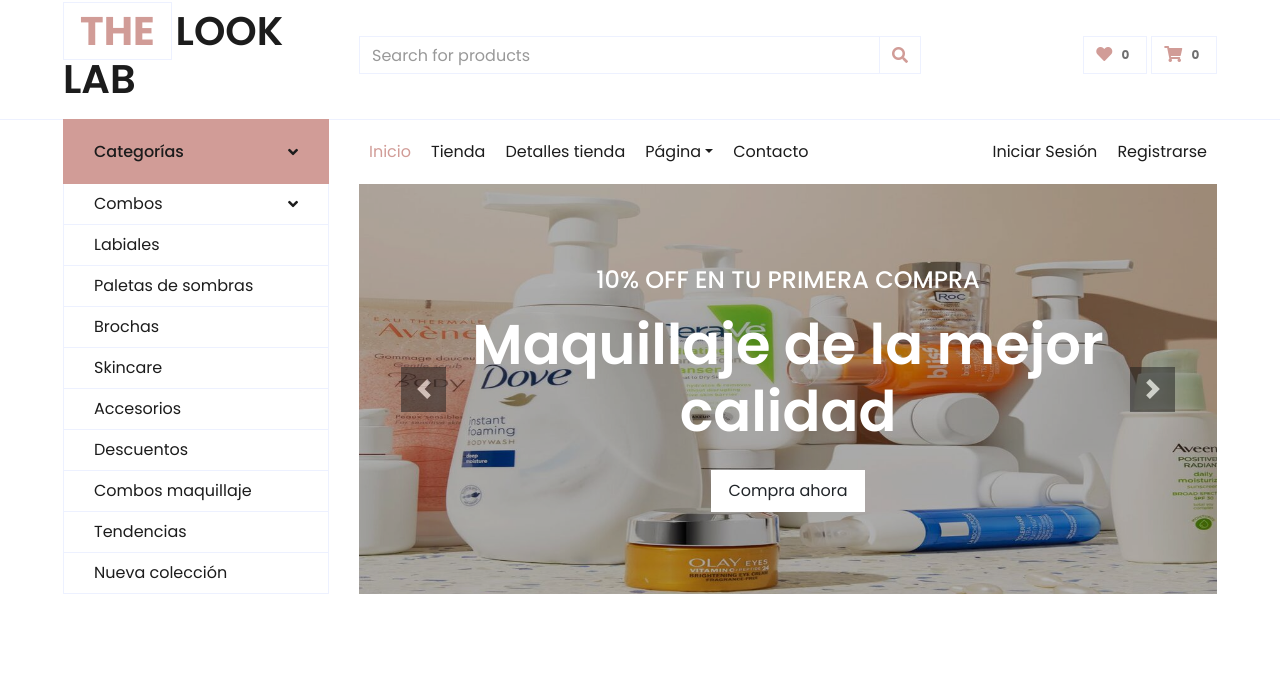
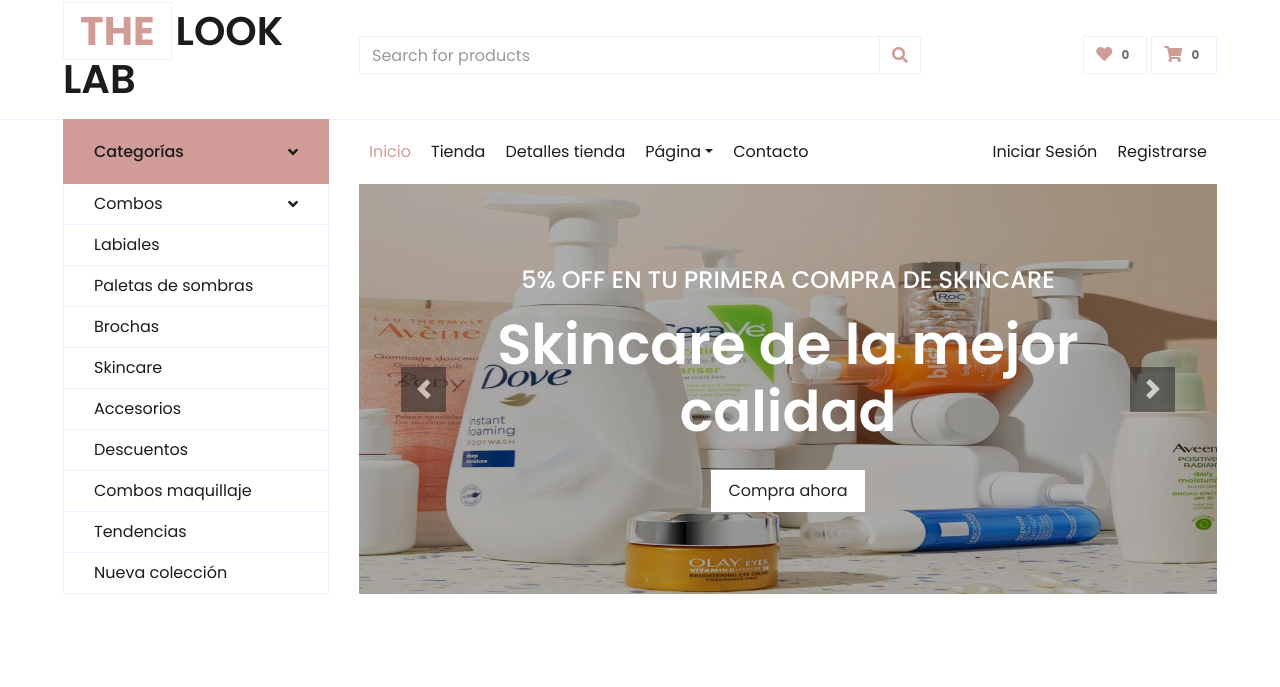
Before and after one commit to valeriaguerrerom/thelooklab, a plain HTML site: page index.html in a window 1280 px wide. Shown: the part 49-736 px from the top of the page. Drawn offline with nearby package versions, Linux system fonts and the light colour scheme.

Commit message:
CAMBIO: carrusel de index

```diff
--- a/index.html
+++ b/index.html
@@ -165,8 +165,8 @@
                             <img class="img-fluid" src="img/carousel-2.jpg" alt="Image">
                             <div class="carousel-caption d-flex flex-column align-items-center justify-content-center">
                                 <div class="p-3" style="max-width: 700px;">
-                                    <h4 class="text-light text-uppercase font-weight-medium mb-3">10% Off En Tu Primera Compra</h4>
-                                    <h3 class="display-4 text-white font-weight-semi-bold mb-4">Maquillaje de la mejor calidad</h3>
+                                    <h4 class="text-light text-uppercase font-weight-medium mb-3">5% Off En Tu Primera Compra de skincare</h4>
+                                    <h3 class="display-4 text-white font-weight-semi-bold mb-4">Skincare de la mejor calidad</h3>
                                     <a href="" class="btn btn-light py-2 px-3">Compra ahora</a>
                                 </div>
                             </div>
```
